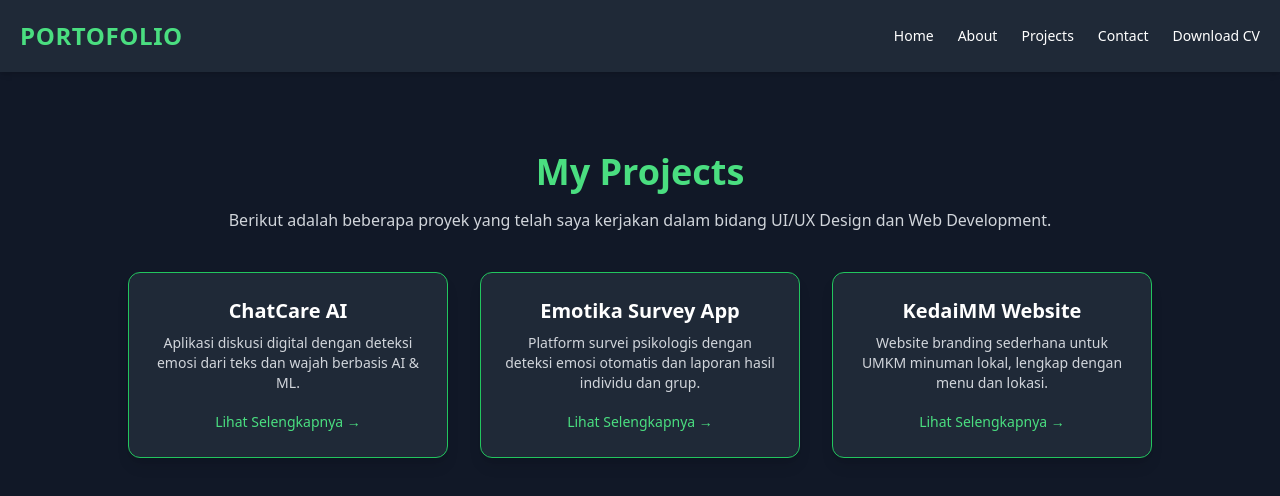
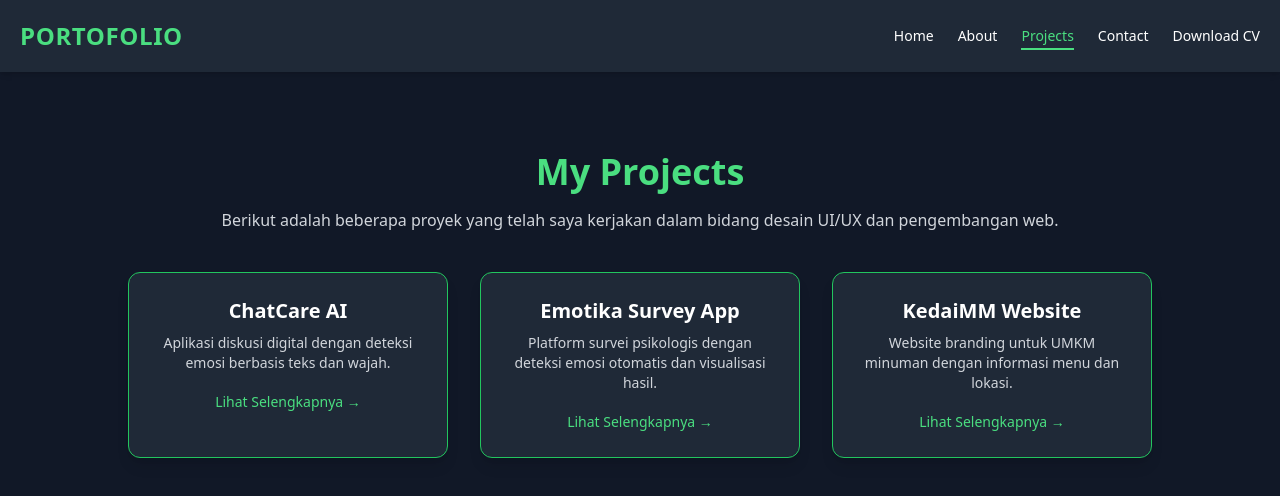
Before and after one commit to Team-Informatika/714230019, a plain HTML site: page projects.html in a window 1280 px wide. Drawn offline with nearby package versions, Linux system fonts and the light colour scheme.

Commit message:
js project

```diff
--- a/projects.html
+++ b/projects.html
@@ -6,6 +6,20 @@
   <title>My Projects - Hadi Muhammad Yusuf</title>
   <script src="https://cdn.tailwindcss.com"></script>
   <link rel="icon" href="image.png" />
+  <style>
+    .nav-active::after {
+      width: 100% !important;
+    }
+    .fade-in {
+      opacity: 0;
+      transform: translateY(30px);
+      transition: all 0.8s ease;
+    }
+    .fade-in.show {
+      opacity: 1;
+      transform: translateY(0);
+    }
+  </style>
 </head>
 <body class="bg-gray-900 text-white font-sans">
 
@@ -14,66 +28,65 @@
     <div class="container mx-auto flex justify-between items-center p-5">
       <h1 class="text-2xl font-extrabold tracking-wide text-green-400">PORTOFOLIO</h1>
       <div class="hidden md:flex space-x-6 text-sm font-medium">
-      <a href="index.html" class="relative group hover:text-green-400 transition nav-link">
-        Home
+        <a href="index.html" class="relative group hover:text-green-400 transition nav-link">Home
           <span class="absolute left-0 -bottom-1 w-0 h-0.5 bg-green-400 transition-all duration-300 group-hover:w-full"></span>
         </a>
-      <a href="about.html" class="relative group hover:text-green-400 transition nav-link">
-        About
+        <a href="about.html" class="relative group hover:text-green-400 transition nav-link">About
           <span class="absolute left-0 -bottom-1 w-0 h-0.5 bg-green-400 transition-all duration-300 group-hover:w-full"></span>
         </a>
-      <a href="projects.html" class="relative group hover:text-green-400 transition nav-link">
-        Projects
+        <a href="projects.html" class="relative group text-green-400 nav-link">Projects
+          <span class="absolute left-0 -bottom-1 w-full h-0.5 bg-green-400 nav-active"></span>
+        </a>
+        <a href="contact.html" class="relative group hover:text-green-400 transition nav-link">Contact
           <span class="absolute left-0 -bottom-1 w-0 h-0.5 bg-green-400 transition-all duration-300 group-hover:w-full"></span>
         </a>
-      <a href="contact.html" class="relative group hover:text-green-400 transition nav-link">
-        Contact
-        <span class="absolute left-0 -bottom-1 w-0 h-0.5 bg-green-400 transition-all duration-300 group-hover:w-full"></span>
-      </a>
-      <a href="download.html" class="relative group hover:text-green-400 transition nav-link">
-        Download CV
+        <a href="download.html" class="relative group hover:text-green-400 transition nav-link">Download CV
           <span class="absolute left-0 -bottom-1 w-0 h-0.5 bg-green-400 transition-all duration-300 group-hover:w-full"></span>
         </a>
       </div>
     </div>
   </nav>
 
-
   <!-- Projects Section -->
-  <section class="py-20 px-6">
+  <section class="py-20 px-6 fade-in" id="projectsSec">
     <div class="max-w-5xl mx-auto text-center">
       <h2 class="text-4xl font-extrabold text-green-400">My Projects</h2>
       <p class="text-gray-300 mt-4 mb-10">
-        Berikut adalah beberapa proyek yang telah saya kerjakan dalam bidang UI/UX Design dan Web Development.
+        Berikut adalah beberapa proyek yang telah saya kerjakan dalam bidang desain UI/UX dan pengembangan web.
       </p>
 
-      <!-- Project Cards -->
       <div class="grid md:grid-cols-2 lg:grid-cols-3 gap-8">
         <!-- Project 1 -->
-        <div class="bg-gray-800 rounded-xl shadow-lg p-6 border border-green-500">
+        <div class="bg-gray-800 rounded-xl shadow-lg p-6 border border-green-500 hover:scale-105 transition duration-300">
           <h3 class="text-xl font-bold text-white mb-2">ChatCare AI</h3>
-          <p class="text-gray-300 text-sm mb-4">Aplikasi diskusi digital dengan deteksi emosi dari teks dan wajah berbasis AI & ML.</p>
+          <p class="text-gray-300 text-sm mb-4">Aplikasi diskusi digital dengan deteksi emosi berbasis teks dan wajah.</p>
           <a href="#" class="text-green-400 hover:underline text-sm">Lihat Selengkapnya →</a>
         </div>
 
         <!-- Project 2 -->
-        <div class="bg-gray-800 rounded-xl shadow-lg p-6 border border-green-500">
+        <div class="bg-gray-800 rounded-xl shadow-lg p-6 border border-green-500 hover:scale-105 transition duration-300">
           <h3 class="text-xl font-bold text-white mb-2">Emotika Survey App</h3>
-          <p class="text-gray-300 text-sm mb-4">Platform survei psikologis dengan deteksi emosi otomatis dan laporan hasil individu dan grup.</p>
+          <p class="text-gray-300 text-sm mb-4">Platform survei psikologis dengan deteksi emosi otomatis dan visualisasi hasil.</p>
           <a href="#" class="text-green-400 hover:underline text-sm">Lihat Selengkapnya →</a>
         </div>
 
         <!-- Project 3 -->
-        <div class="bg-gray-800 rounded-xl shadow-lg p-6 border border-green-500">
+        <div class="bg-gray-800 rounded-xl shadow-lg p-6 border border-green-500 hover:scale-105 transition duration-300">
           <h3 class="text-xl font-bold text-white mb-2">KedaiMM Website</h3>
-          <p class="text-gray-300 text-sm mb-4">Website branding sederhana untuk UMKM minuman lokal, lengkap dengan menu dan lokasi.</p>
+          <p class="text-gray-300 text-sm mb-4">Website branding untuk UMKM minuman dengan informasi menu dan lokasi.</p>
           <a href="#" class="text-green-400 hover:underline text-sm">Lihat Selengkapnya →</a>
         </div>
 
-        <!-- Tambahkan proyek lainnya di sini -->
+        <!-- Tambahkan proyek lain di sini -->
       </div>
     </div>
   </section>
 
+  <script>
+    window.addEventListener("load", () => {
+      document.getElementById("projectsSec").classList.add("show");
+    });
+  </script>
+
 </body>
 </html>
```
Lines whose indentation alone changed are shown as unchanged.
